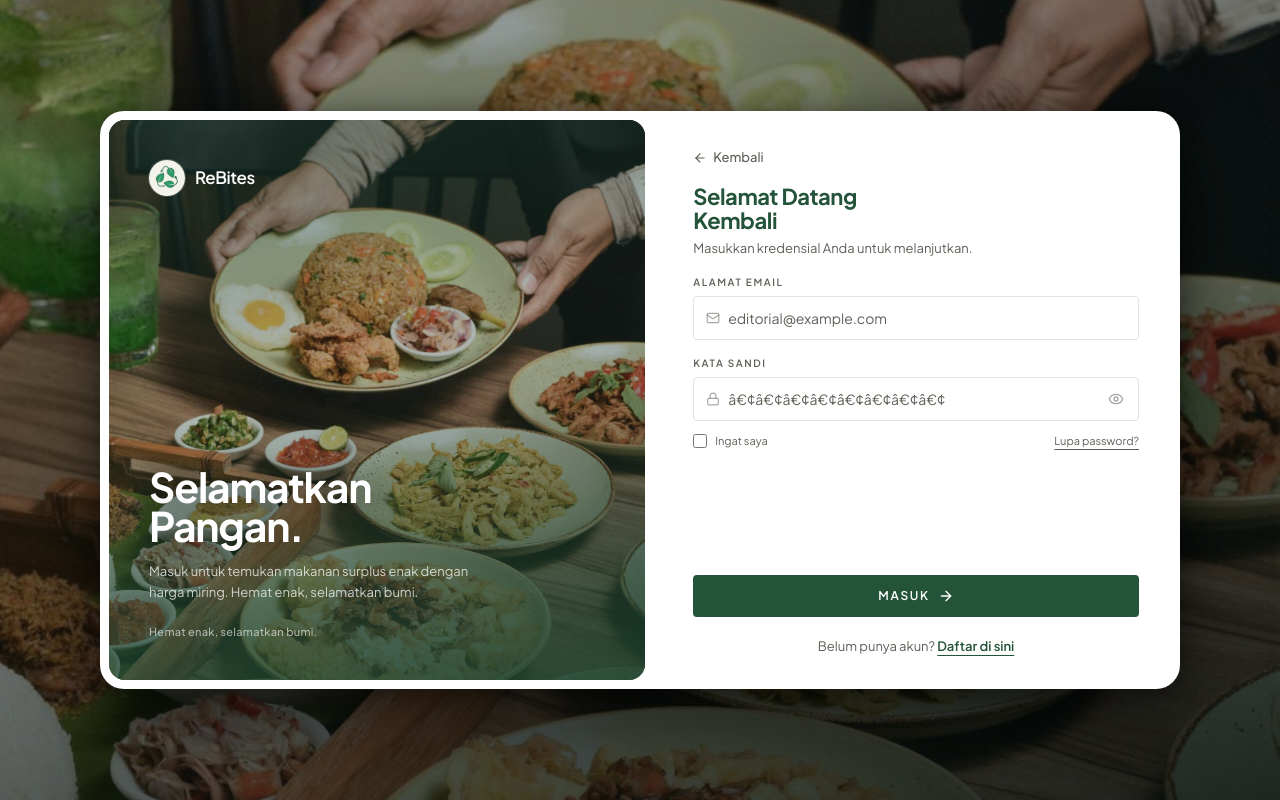
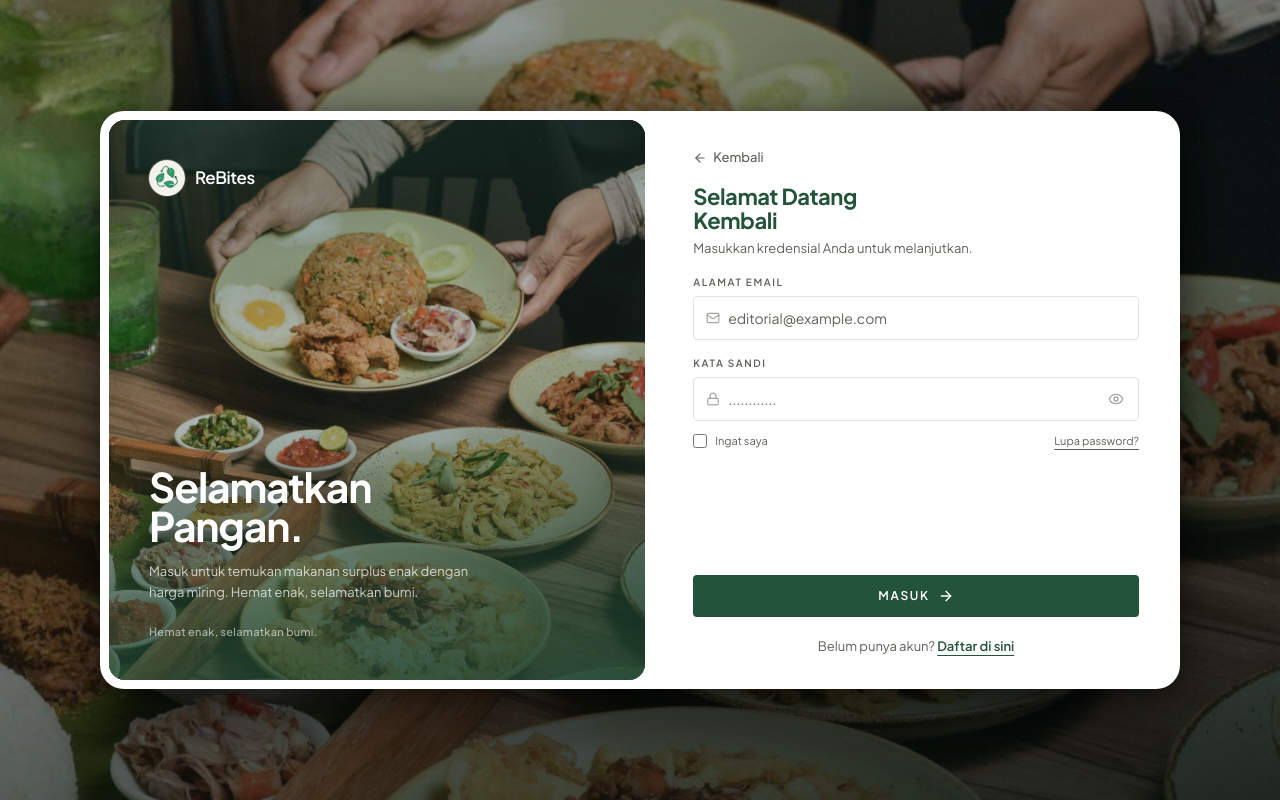
Before and after one commit to kayy-eci/Rebitesss, a Next.js app: page /auth/login in a window 1280 px wide. Built offline with nearby package versions, Linux system fonts and the light colour scheme; no server answers.

Commit message:
perbaikan form login

```diff
--- a/app/components/auth/auth-form.tsx
+++ b/app/components/auth/auth-form.tsx
@@ -304,7 +304,7 @@ export default function AuthForm({
           name="password"
           type="password"
           autoComplete={isSignup ? "new-password" : "current-password"}
-          placeholder="â€¢â€¢â€¢â€¢â€¢â€¢â€¢â€¢"
+          placeholder="............"
           value={password}
           onChange={(e) => setPassword(e.target.value)}
         />
```
